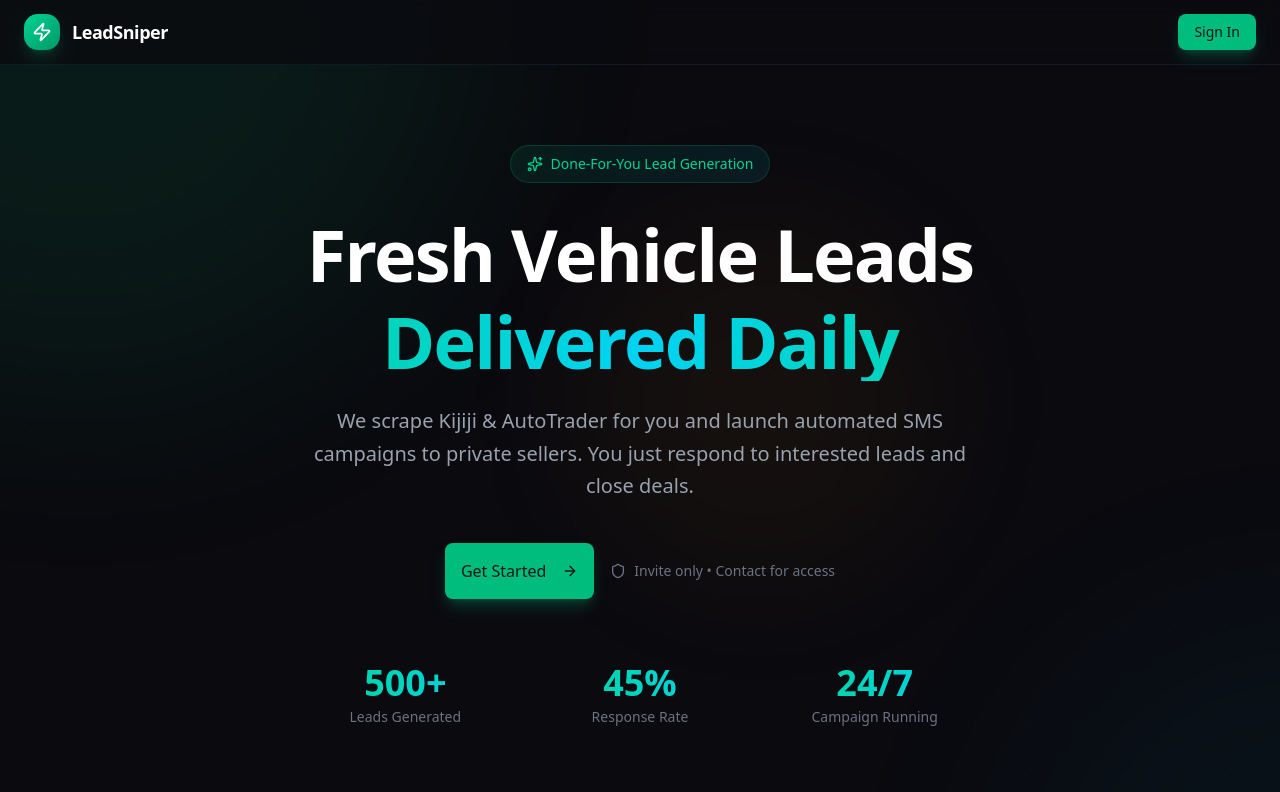
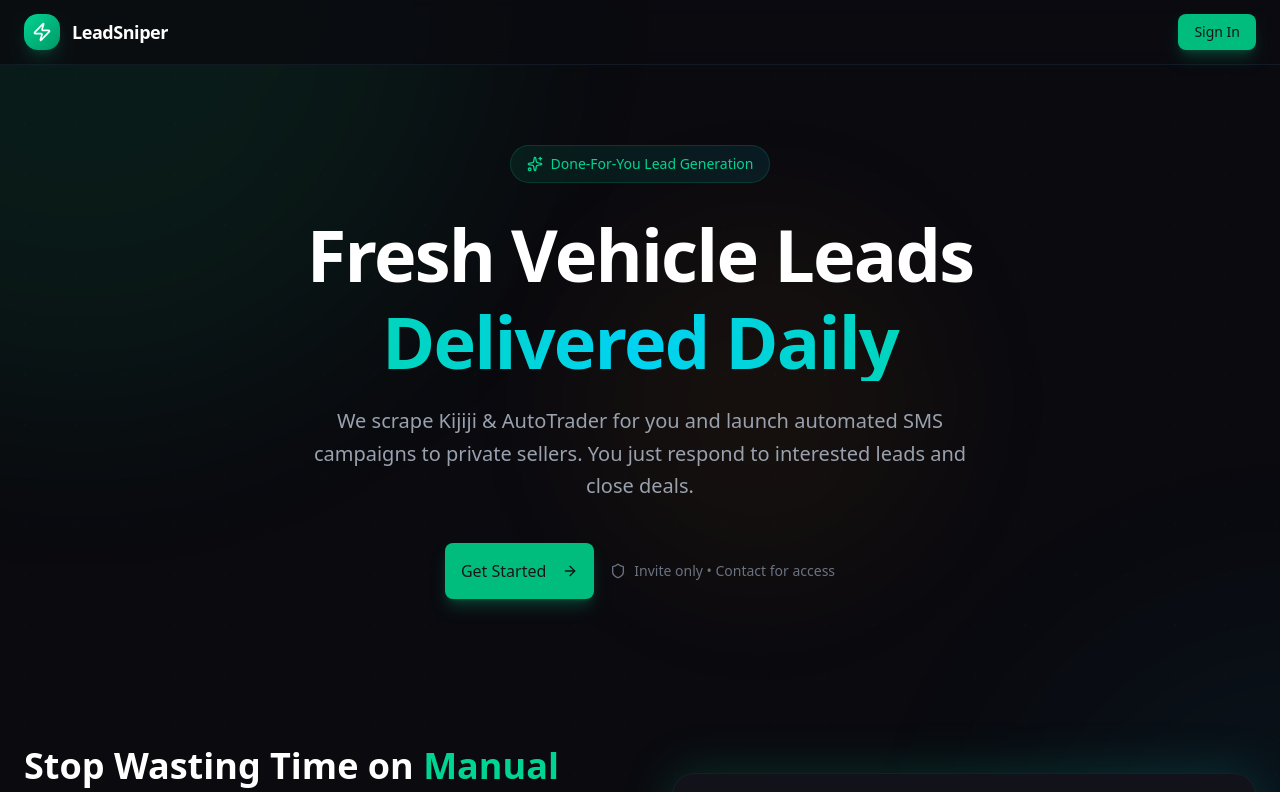
Before and after one commit to zaydeno/leadsniper, a Next.js app in the folder web/: page / in a window 1280 px wide. Shown: the top 792 px of the page. Built offline with nearby package versions, Linux system fonts and the light colour scheme.

Commit message:
Remove placeholder statistics from homepage

```diff
--- a/web/src/app/page.tsx
+++ b/web/src/app/page.tsx
@@ -59,7 +59,7 @@
               to private sellers. You just respond to interested leads and close deals.
             </p>
 
-            <div className="flex flex-col sm:flex-row items-center justify-center gap-4 mb-16">
+            <div className="flex flex-col sm:flex-row items-center justify-center gap-4">
               <Link href="/login">
                 <Button size="lg" className="h-14 px-8 bg-emerald-500 hover:bg-emerald-600 shadow-lg shadow-emerald-500/25 font-medium text-base">
                   Get Started
@@ -70,13 +70,6 @@
                 <Shield className="w-4 h-4" />
                 Invite only • Contact for access
               </div>
-            </div>
-
-            {/* Stats */}
-            <div className="grid grid-cols-3 gap-8 max-w-2xl mx-auto">
-              <StatItem value="500+" label="Leads Generated" />
-              <StatItem value="45%" label="Response Rate" />
-              <StatItem value="24/7" label="Campaign Running" />
             </div>
           </div>
         </div>
@@ -273,17 +266,6 @@
   );
 }
 
-function StatItem({ value, label }: { value: string; label: string }) {
-  return (
-    <div className="text-center">
-      <div className="text-3xl md:text-4xl font-bold bg-gradient-to-r from-emerald-400 to-cyan-400 bg-clip-text text-transparent">
-        {value}
-      </div>
-      <div className="text-gray-500 text-sm mt-1">{label}</div>
-    </div>
-  );
-}
-
 function BenefitItem({ text }: { text: string }) {
   return (
     <div className="flex items-center gap-3">
```
